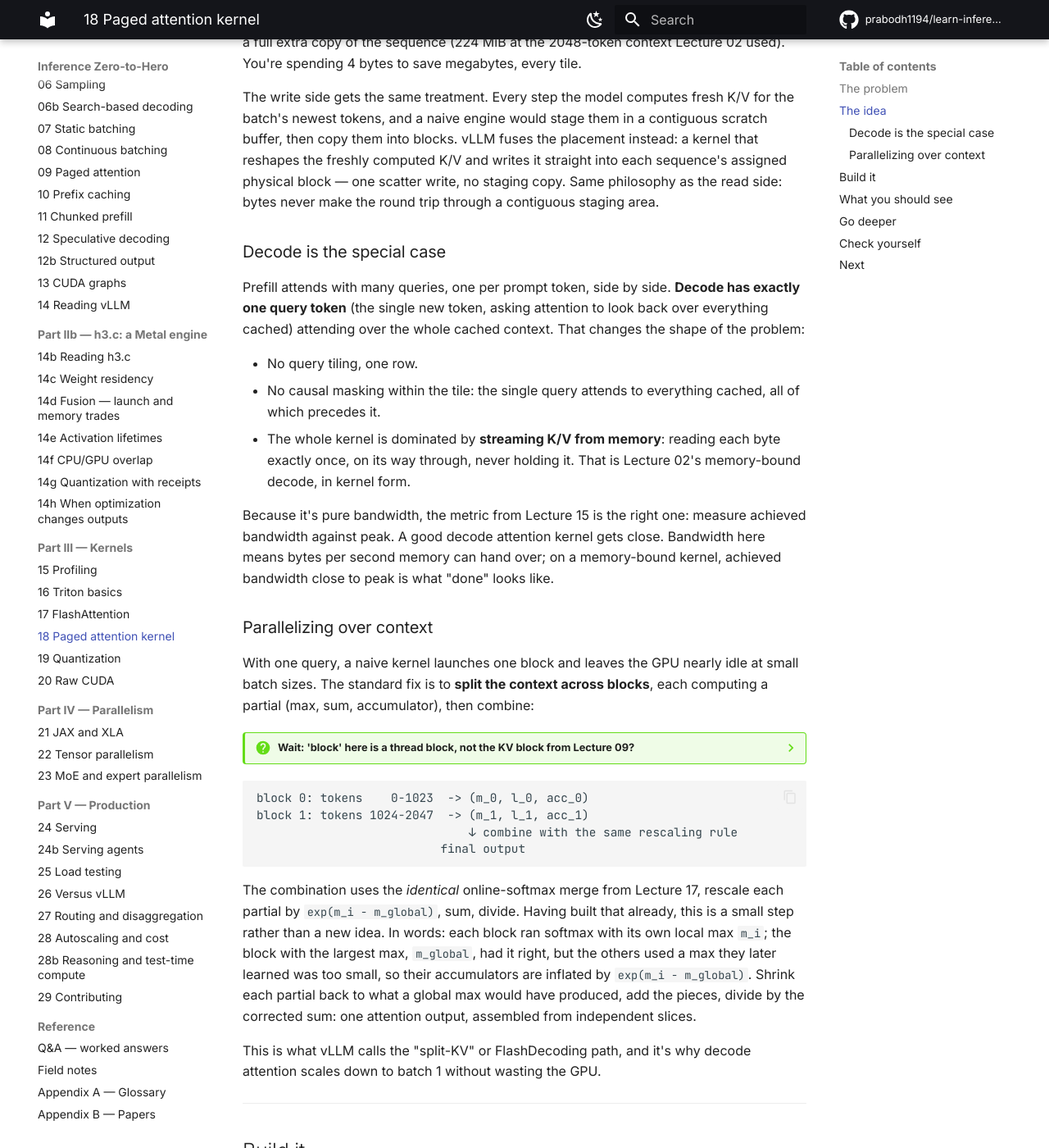
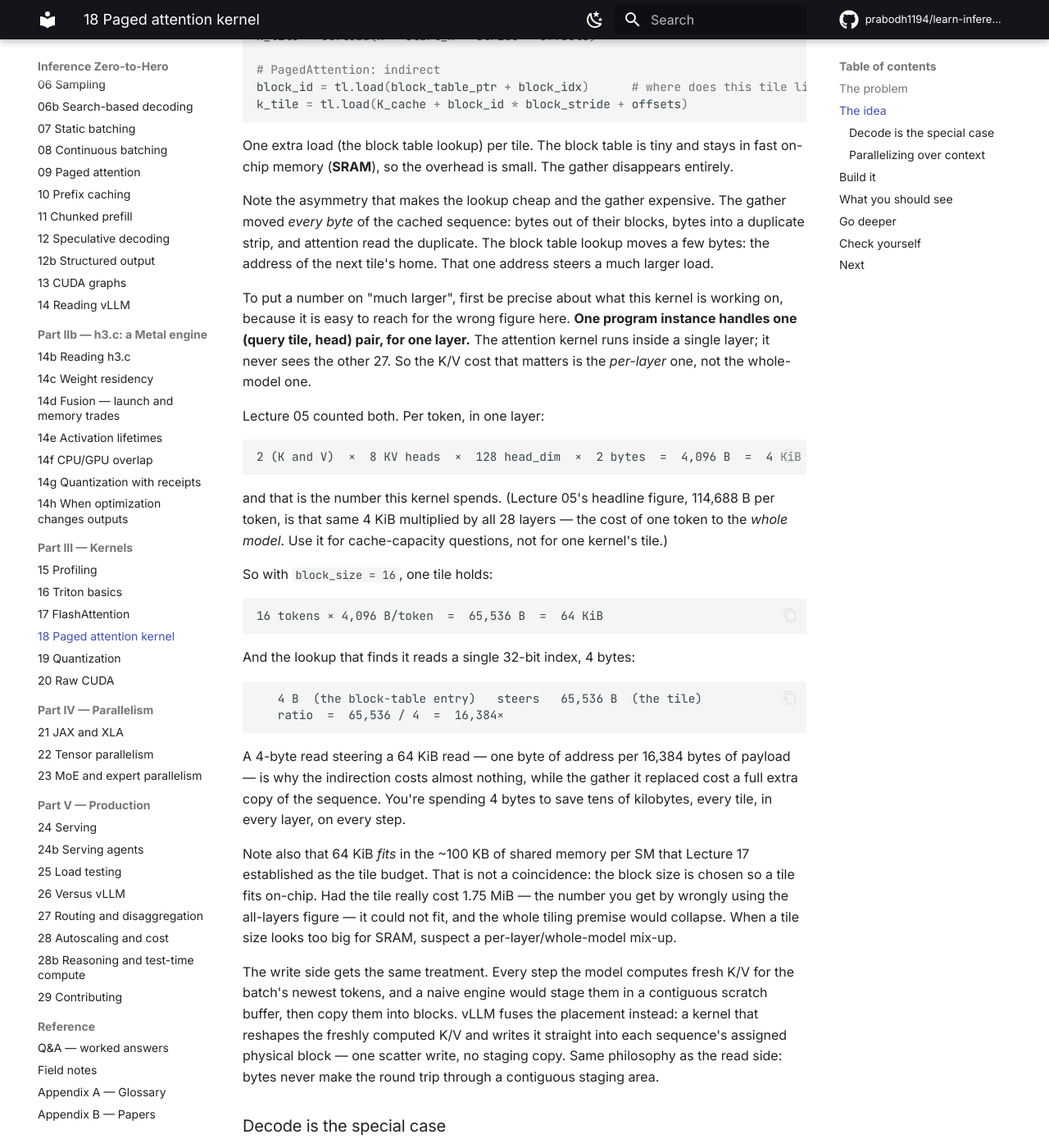
Before and after one commit to prabodh1194/learn-inference, an MkDocs documentation site: the page built from book/18-paged-attention-kernel.md, in a window 1280 px wide and 1400 px high, scrolled down 2335 px. Shown: the whole window at 82% size. Built offline with MkDocs 1.6.1 and Material for MkDocs 9.7.7, drawn with Linux system fonts in a browser that asks for light colours; comment, search, counter and statistics services are not loaded; some of the changed text lies outside the part shown.

Commit message:
book: L17/18 sync from explicitness sweep

````diff
--- a/book/18-paged-attention-kernel.md
+++ b/book/18-paged-attention-kernel.md
@@ -31,16 +31,38 @@
 of three blocks:
 
 ```
-logical sequence 0..37        physical blocks (scattered in VRAM)
-[chunk 0][chunk 1][chunk 2]    block table: [4, 1, 9]
-    ┆       ┆       ┆              ┆    ┆    ┆
-    └───────┴───────┴──────────────┘    ┆    ┆   (copy chunk 0, from block 4)
-                                     └───┴────┘   (copy chunks 1, 2 from 1, 9)
-                                          ↓
-                            one big contiguous strip in HBM
-                                          ↓
-                            attention reads the whole strip
+  the sequence thinks it has        VRAM actually holds it like this
+  one run of 38 tokens              (scattered, in whatever blocks were free)
+
+  ┌─────────┐ tokens  0..15         block 1  ┌─────────┐  chunk 1
+  │ chunk 0 │                                └─────────┘
+  ├─────────┤ tokens 16..31         block 4  ┌─────────┐  chunk 0
+  │ chunk 1 │                                └─────────┘
+  ├─────────┤ tokens 32..37         block 9  ┌─────────┐  chunk 2
+  │ chunk 2 │  (6 real, 10 unused)           └─────────┘
+  └─────────┘
+                    block table for this sequence:  [4, 1, 9]
+                    "my chunk 0 is in block 4,
+                     my chunk 1 is in block 1,
+                     my chunk 2 is in block 9"
+
+  the gather then does this, every step:
+
+      block 4 ──copy──┐
+      block 1 ──copy──┼──>  ┌───────────────────────────┐  a brand-new
+      block 9 ──copy──┘     │ chunk 0 │ chunk 1 │ chunk2│  contiguous strip
+                            └───────────────────────────┘  in HBM
+                                         │
+                                         └──> attention reads the strip
+
+  every K/V byte of the sequence: read out, written back, read again —
+  and the strip is thrown away at the end of the step
 ```
+
+Read the block table as the sequence's own private map. Its *logical* order
+(chunk 0, 1, 2) is tidy and contiguous; the *physical* blocks it points at
+(4, 1, 9) are in no particular order and never need to be. That mismatch is
+what paging bought, and what the gather is paying to hide.
 
 `cache[blocks]` **materializes**: it copies the bytes out of their scattered
 blocks into a brand-new contiguous strip. `reshape` and the slice handle that
@@ -94,18 +116,49 @@
 gather moved *every byte* of the cached sequence: bytes out of their blocks,
 bytes into a duplicate strip, and attention read the duplicate. The block table
 lookup moves a few bytes: the address of the next tile's home. That one
-address steers a much larger load. With `block_size = 16` and each token's K/V
-costing 114,688 bytes (from Lecture 05), one tile holds:
+address steers a much larger load.
+
+To put a number on "much larger", first be precise about what this kernel is
+working on, because it is easy to reach for the wrong figure here. **One
+program instance handles one (query tile, head) pair, for one layer.** The
+attention kernel runs inside a single layer; it never sees the other 27. So the
+K/V cost that matters is the *per-layer* one, not the whole-model one.
+
+Lecture 05 counted both. Per token, in one layer:
 
 ```
-16 tokens × 114,688 B/token  =  1,835,008 B  ≈  1.75 MiB
+2 (K and V)  ×  8 KV heads  ×  128 head_dim  ×  2 bytes  =  4,096 B  =  4 KiB
 ```
 
-And the lookup that finds it reads a single 32-bit index, 4 bytes. A 4-byte
-read steering a ~1.75 MiB read is why the indirection costs almost nothing
-while the gather it replaced cost a full extra copy of the sequence (224 MiB
-at the 2048-token context Lecture 02 used). You're spending 4 bytes to save
-megabytes, every tile.
+and that is the number this kernel spends. (Lecture 05's headline figure,
+114,688 B per token, is that same 4 KiB multiplied by all 28 layers — the cost
+of one token to the *whole model*. Use it for cache-capacity questions, not for
+one kernel's tile.)
+
+So with `block_size = 16`, one tile holds:
+
+```
+16 tokens × 4,096 B/token  =  65,536 B  =  64 KiB
+```
+
+And the lookup that finds it reads a single 32-bit index, 4 bytes:
+
+```
+   4 B  (the block-table entry)   steers   65,536 B  (the tile)
+   ratio  =  65,536 / 4  =  16,384×
+```
+
+A 4-byte read steering a 64 KiB read — one byte of address per 16,384 bytes of
+payload — is why the indirection costs almost nothing, while the gather it
+replaced cost a full extra copy of the sequence. You're spending 4 bytes to
+save tens of kilobytes, every tile, in every layer, on every step.
+
+Note also that 64 KiB *fits* in the ~100 KB of shared memory per SM that
+Lecture 17 established as the tile budget. That is not a coincidence: the block
+size is chosen so a tile fits on-chip. Had the tile really cost 1.75 MiB — the
+number you get by wrongly using the all-layers figure — it could not fit, and
+the whole tiling premise would collapse. When a tile size looks too big for
+SRAM, suspect a per-layer/whole-model mix-up.
 
 The write side gets the same treatment. Every step the model computes fresh K/V
 for the batch's newest tokens, and a naive engine would stage them in a
````
Also changed, not shown: book/17-flash-attention.md (+1 -1 lines).
